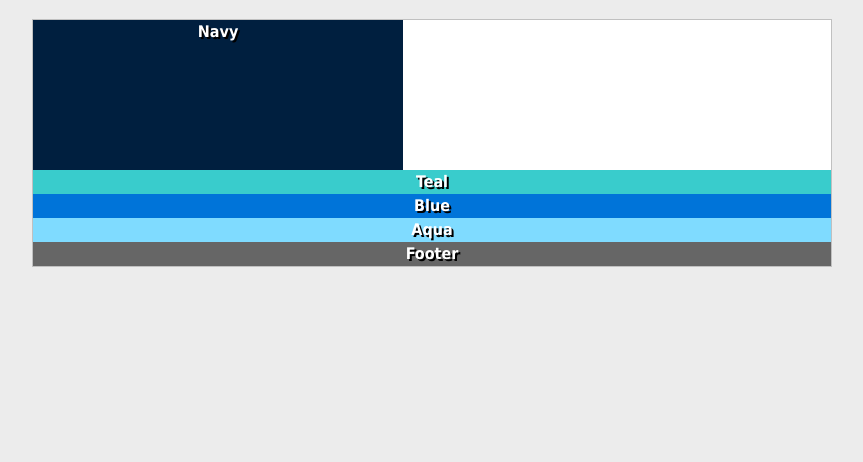
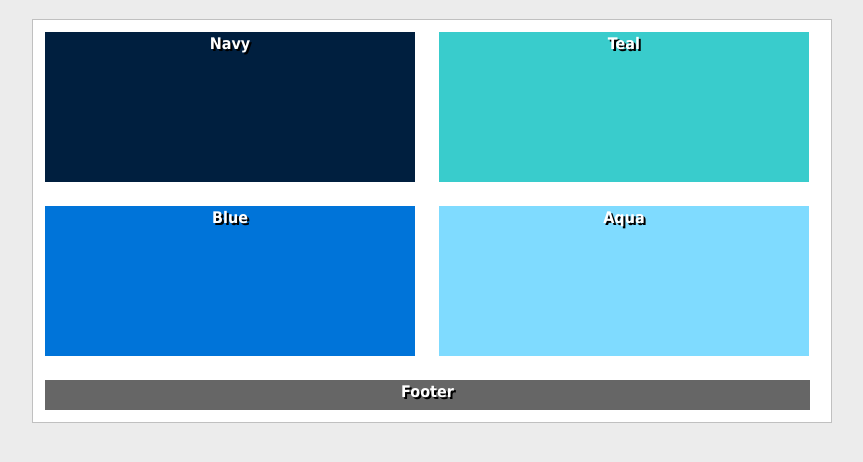
Before and after one commit to jpadilla11/IFSC-11003-02, a plain HTML site: page positioning-lab/float-1.html in a window 1280 px wide. Shown: the part 148-610 px from the top of the page, without its empty margins (208-1071 px from the left). Drawn offline with Linux system fonts and the light colour scheme.

Commit message:
finished float-1.

```diff
--- a/positioning-lab/float-1.html
+++ b/positioning-lab/float-1.html
@@ -31,23 +31,50 @@
       margin-right: auto;
       margin-left: auto;
       text-shadow: 2px 2px #000;
+      overflow: auto;
+
+
+
     }
     #navy {
       background-color: #001f3f;
       width: 370px;
       height: 150px;
+      float: left;
+      margin: 1.5%;
+
     }
     #teal {
       background-color: #39CCCC;
+      width: 370px;
+      height: 150px;
+      float: left;
+      margin: 1.5%;
+
     }
     #blue {
       background-color: #0074D9;
+      width: 370px;
+      height: 150px;
+      float: left;
+      margin: 1.5%;
+
     }
     #aqua {
       background-color: #7FDBFF;
+      width: 370px;
+      height: 150px;
+      float: left;
+      margin: 1.5%;
+
     }
     #footer {
       background-color: #666;
+      width: 765px;
+      height: 30px;
+      float: left;
+      clear:both;
+      margin: 1.5%;
     }
     h1 {
       color: #000;
```
